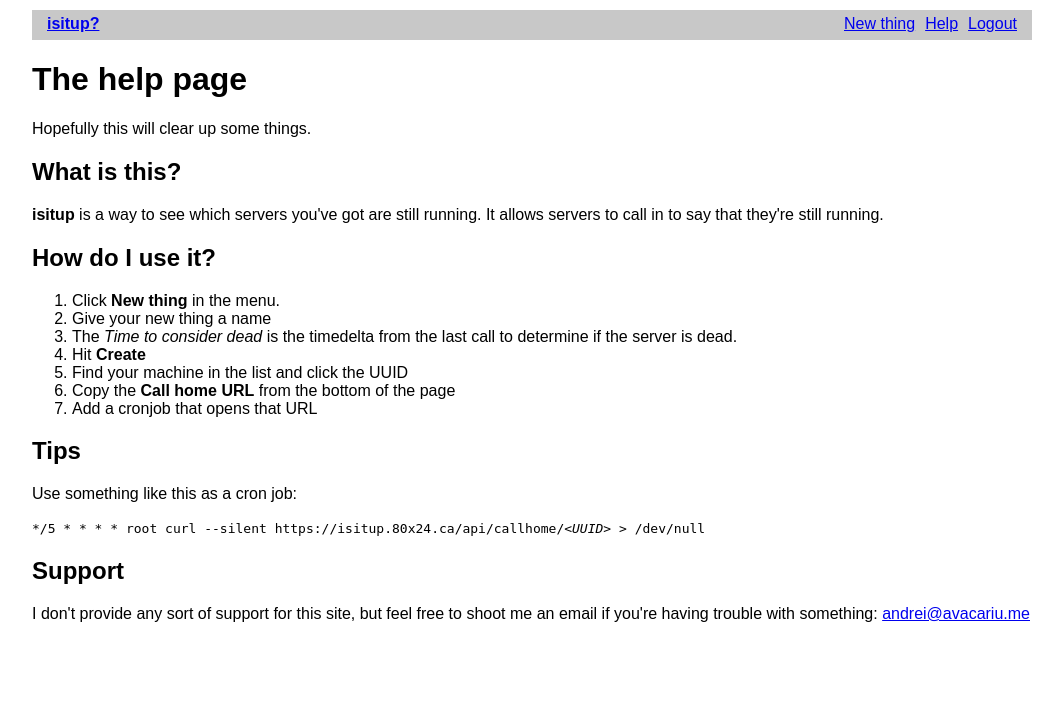
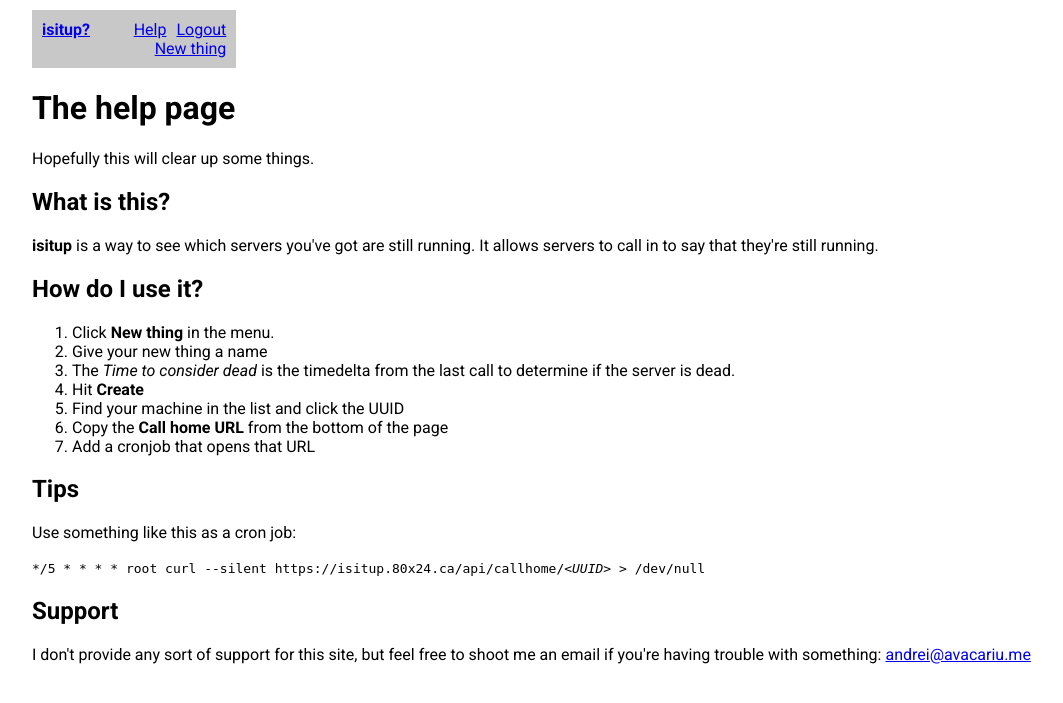
Before and after one commit to avacariu/isitup, a Flask app: page /help in a window 1280 px wide. Shown: the top 703 px of the page, without its empty margins (108-1171 px from the left). Run offline with Flask 2, Linux system fonts and the light colour scheme; the visitor is signed in with stand-in values (Sample User, id 1).

Commit message:
Standardize fonts with rest of 80x24.ca

```diff
--- a/app/templates/base.html
+++ b/app/templates/base.html
@@ -7,29 +7,24 @@
     <title>Is it up?</title>
     {% endif %}
 
+    <link href='https://fonts.googleapis.com/css?family=Roboto:400,700,400italic,500|Ubuntu+Mono' rel='stylesheet' type='text/css'>
+
     <style>
       body {
         max-width: 1000px;
         margin: 0 auto;
         padding: 10px;
-        font-family: sans-serif;
+        font-family: "Roboto", sans-serif;
       }
       nav {
         background: rgb(200, 200, 200);
-        padding: 15px;
+        padding: 10px;
+        display: table;
       }
       nav ul {
         margin: 0;
         padding: 0;
         list-style-type: none;
-      }
-      nav a#home-link,
-      nav ul li {
-        display: block;
-        line-height: 30px;
-        padding: 0;
-        position: relative;
-        top: -16px;
       }
       nav a#home-link {
         float: left;
--- a/app/templates/index.html
+++ b/app/templates/index.html
@@ -7,6 +7,8 @@
     <title>Is it up?</title>
     {% endif %}
 
+    <link href='https://fonts.googleapis.com/css?family=Roboto:400,700,400italic,500|Ubuntu+Mono' rel='stylesheet' type='text/css'>
+
     <style>
       html {
         display: table;
@@ -14,7 +16,7 @@
         height: 100%;
       }
       body {
-        font-family: sans-serif;
+        font-family: "Roboto", sans-serif;
         display: table-cell;
         vertical-align: middle;
         text-align: center;
--- a/app/templates/thing.html
+++ b/app/templates/thing.html
@@ -15,15 +15,15 @@ form #inputDelete {
 }
 p#uuid {
   font-weight: bold;
-  font-family: monospace;
+  font-family: "Ubuntu Mono", monospace;
   font-size: larger;
 }
 p#callhome {
   text-align: center;
-  font-family: monospace;
+  font-family: "Ubuntu Mono", monospace;
 }
 p#callhome::first-line {
-  font-family: sans-serif;
+  font-family: "Roboto", sans-serif;
   font-weight: bold;
 }
 </style>
```
